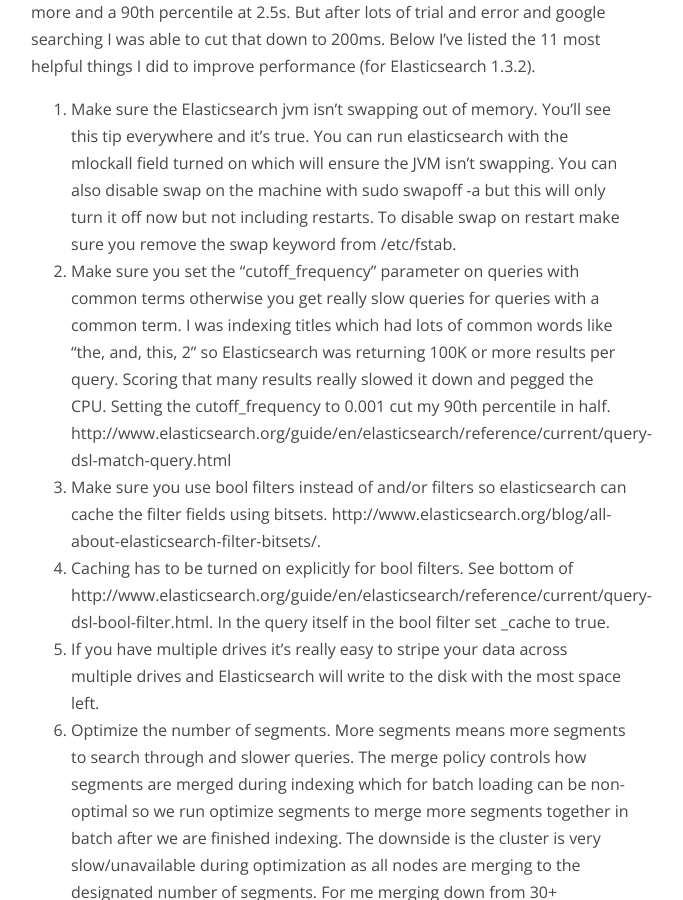
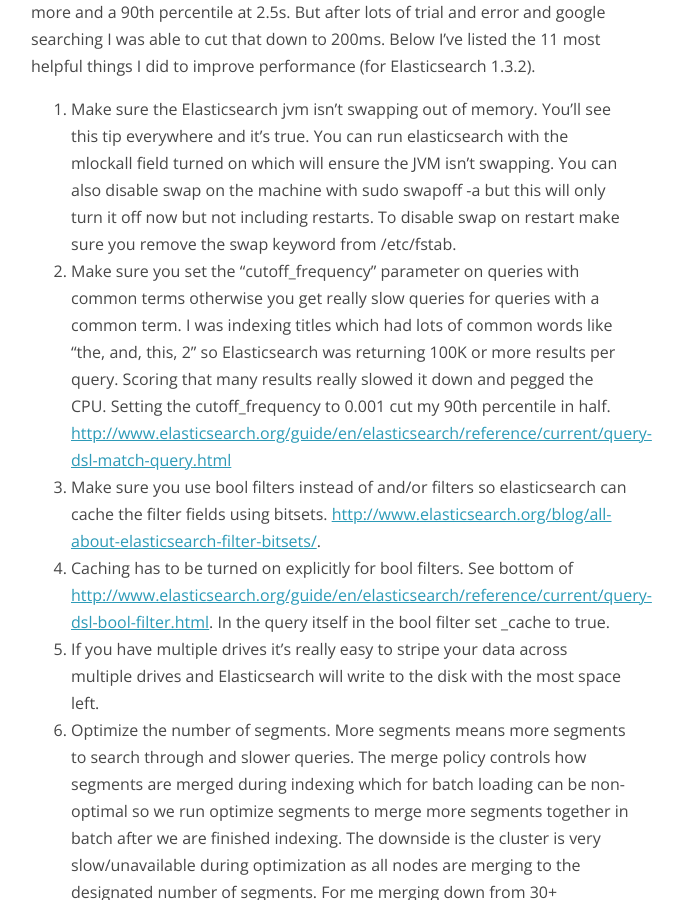
Before and after one commit to hsuhanooi/hsuhanooi.github.io, a Jekyll site: the page built from _posts/2014-11-06-elasticsearch.md, in a window 1280 px wide and 900 px high, scrolled down 447 px. Shown: the whole window, without its empty margins (309-992 px from the left). Built offline with Jekyll 4.4.1, drawn with Linux system fonts in a browser that asks for light colours; Markdown is read by kramdown in place of the engine named in the settings; comment, search, counter and statistics services are not loaded; some of the changed text lies outside the part shown.

Commit message:
fix links

```diff
--- a/_posts/2014-11-06-elasticsearch.md
+++ b/_posts/2014-11-06-elasticsearch.md
@@ -8,9 +8,9 @@ First let me say that using Elasticsearch has been amazing. It was really easy t
 However I've been using Elasticsearch for a few months now and I was surprised at how little documentation there was about how to improve Elasticsearch performance. When I first started with Elasticsearch I fought query times of 1s or more and a 90th percentile at 2.5s. But after lots of trial and error and google searching I was able to cut that down to 200ms. Below I've listed the 11 most helpful things I did to improve performance (for Elasticsearch 1.3.2).
 
 1. Make sure the Elasticsearch jvm isn't swapping out of memory. You'll see this tip everywhere and it's true. You can run elasticsearch with the mlockall field turned on which will ensure the JVM isn't swapping. You can also disable swap on the machine with sudo swapoff -a but this will only turn it off now but not including restarts. To disable swap on restart make sure you remove the swap keyword from /etc/fstab.
-2. Make sure you set the "cutoff_frequency" parameter on queries with common terms otherwise you get really slow queries for queries with a common term. I was indexing titles which had lots of common words like "the, and, this, 2" so Elasticsearch was returning 100K or more results per query. Scoring that many results really slowed it down and pegged the CPU. Setting the cutoff_frequency to 0.001 cut my 90th percentile in half.  http://www.elasticsearch.org/guide/en/elasticsearch/reference/current/query-dsl-match-query.html
-3. Make sure you use bool filters instead of and/or filters so elasticsearch can cache the filter fields using bitsets. http://www.elasticsearch.org/blog/all-about-elasticsearch-filter-bitsets/.
-4. Caching has to be turned on explicitly for bool filters. See bottom of http://www.elasticsearch.org/guide/en/elasticsearch/reference/current/query-dsl-bool-filter.html. In the query itself in the bool filter set _cache to true.
+2. Make sure you set the "cutoff_frequency" parameter on queries with common terms otherwise you get really slow queries for queries with a common term. I was indexing titles which had lots of common words like "the, and, this, 2" so Elasticsearch was returning 100K or more results per query. Scoring that many results really slowed it down and pegged the CPU. Setting the cutoff_frequency to 0.001 cut my 90th percentile in half.  <http://www.elasticsearch.org/guide/en/elasticsearch/reference/current/query-dsl-match-query.html>
+3. Make sure you use bool filters instead of and/or filters so elasticsearch can cache the filter fields using bitsets. <http://www.elasticsearch.org/blog/all-about-elasticsearch-filter-bitsets/>.
+4. Caching has to be turned on explicitly for bool filters. See bottom of <http://www.elasticsearch.org/guide/en/elasticsearch/reference/current/query-dsl-bool-filter.html>. In the query itself in the bool filter set _cache to true.
 5. If you have multiple drives it's really easy to stripe your data across multiple drives and Elasticsearch will write to the disk with the most space left.
 6. Optimize the number of segments. More segments means more segments to search through and slower queries. The merge policy controls how segments are merged during indexing which for batch loading can be non-optimal so we run optimize segments to merge more segments together in batch after we are finished indexing. The downside is the cluster is very slow/unavailable during optimization as all nodes are merging to the designated number of segments. For me merging down from 30+ segments to 5 on all nodes took 10 mins with 150GB of index data and 600M documents. This had an impact on cutting down the 90th percentile for querying. Also worth noting is the more shards you have, the more segments you'll have which in turn causes optimizing segments to take longer.
 7. Increase the number of shards. Since we are using custom routing the query should only ever hit 1 shard. So if the shard is smaller (and a shard is just a self-contained lucene index) the query should be faster.
@@ -18,4 +18,4 @@ The Elasticsearch blog also recommends splitting big shards into its own index f
 8. Adjusting the filter field to ensure it uses a pre-query filter instead of a post filter. A post filter will return all the results and then slice it down after the query runs whereas a pre-query filter will immediately disregard results which don't meet the filters. A post filter will still cause records that don't match the filter to be scored which is slow.
 9. Our use case had very filter heavy queries which was filling up the filter cache. Everybody always talks about the field data cache but for us we had issues with filter cache evictions. I increased the size of the filter cache from 10% to 20% and that reduced evictions by half.
 10. If you are using smart routing you should use query_and_fetch and not the default query_then_fetch. query_then_fetch makes 2 roundtrips. One for the query and finds all the documents per shard. The second fetches the data. query_and_fetch only sends 1 roundtrip and combines both query and fetch into one round trip. This is especially helpful if your Elasticsearch nodes aren't within the same rack or have high latency between nodes.
-11. This is less of an optimization as it is making your devops life easier. Ensure all nodes have about the same storage size. Having a single node with a smaller size and using disk-based shard allocation produced ops nightmares for me. The cluster continuously tried to reallocate shards on and off the nodes with a smaller storage space. Later on I found out you can tune the reallocation process using disk based watermarking and tuning how strict the cluster should be about evening out shards. http://www.elasticsearch.org/guide/en/elasticsearch/reference/current/index-modules-allocation.html.
+11. This is less of an optimization as it is making your devops life easier. Ensure all nodes have about the same storage size. Having a single node with a smaller size and using disk-based shard allocation produced ops nightmares for me. The cluster continuously tried to reallocate shards on and off the nodes with a smaller storage space. Later on I found out you can tune the reallocation process using disk based watermarking and tuning how strict the cluster should be about evening out shards. <http://www.elasticsearch.org/guide/en/elasticsearch/reference/current/index-modules-allocation.html>.
```
